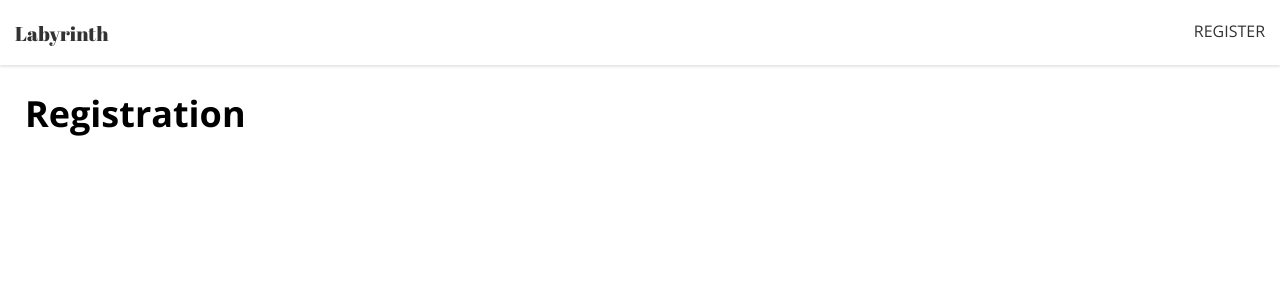
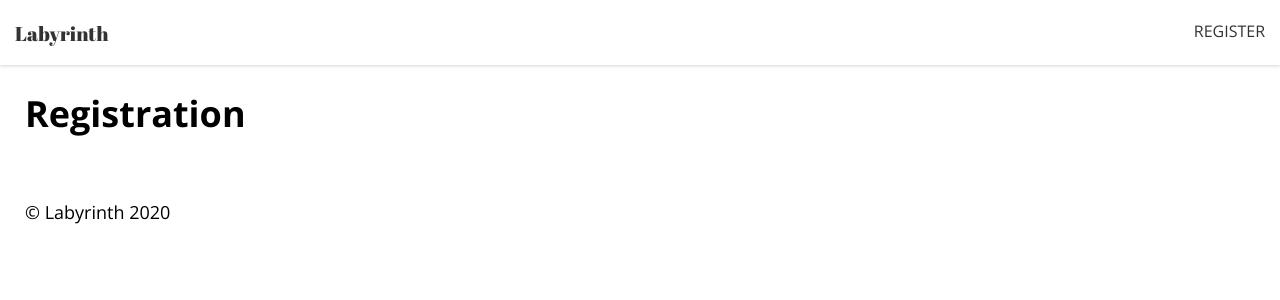
Before and after one commit to larrybabs/eCommerce, a React (Create React App) app: page /registration in a window 1280 px wide. Shown: the top 300 px of the page. Built offline with nearby package versions, Linux system fonts and the light colour scheme.

Commit message:
add footer component

```diff
--- /dev/null
+++ b/src/components/Footer/index.jsx
@@ -0,0 +1,15 @@
+import React from 'react';
+import './styles.scss'
+
+const Footer = () => {
+  return (
+    <footer className="footer">
+      <div className="wrapper">
+          <p>&copy; Labyrinth 2020</p>
+          {/* <h2 className="logo">Labyrinth </h2> */}
+      </div>
+    </footer>
+  );
+}
+
+export default Footer;
--- /dev/null
+++ b/src/components/Footer/styles.scss
@@ -0,0 +1,12 @@
+.footer{
+    .wrapper{
+        max-width: 1250px;
+        margin: 0 auto;
+        padding: 20px 10px;
+
+        .logo{
+            color: #333;
+            font-family: 'Abril Fatface', cursive;
+        }
+    }
+}
--- a/src/layout/HomepageLayout.jsx
+++ b/src/layout/HomepageLayout.jsx
@@ -1,4 +1,5 @@
 import React from 'react';
+import Footer from '../components/Footer';
 import Header from '../components/Header';
 
 const HomepageLayout = (props) => {
@@ -6,6 +7,7 @@ const HomepageLayout = (props) => {
     <div>
       <Header />
           {props.children}
+          <Footer />
     </div>
   );
 }
--- a/src/layout/MainLayout.jsx
+++ b/src/layout/MainLayout.jsx
@@ -1,4 +1,5 @@
 import React from 'react';
+import Footer from '../components/Footer';
 import Header from '../components/Header';
 
 const MainLayout = (props) => {
@@ -8,6 +9,7 @@ const MainLayout = (props) => {
       <div className="main">
           {props.children}
       </div>
+      <Footer />
     </div>
   );
 }
--- a/src/pages/Homepage/styles.scss
+++ b/src/pages/Homepage/styles.scss
@@ -1,3 +1,3 @@
-// .homepage {
-//     height: 100%;
-// }
+.homepage {
+    height: 100%;
+}
```
